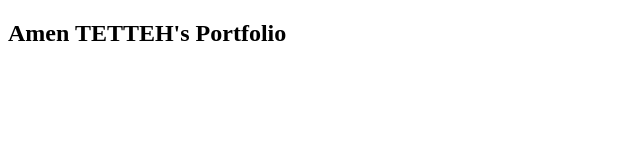
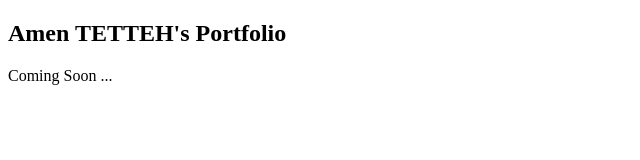
Before and after one commit to amentetteh/amen.tetteh.github.io, a plain HTML site: page index.html in a window 1280 px wide. Shown: the whole page, without its empty margins (0-640 px from the left). Drawn offline with Linux system fonts and the light colour scheme.

Commit message:
Update index.html

```diff
--- a/index.html
+++ b/index.html
@@ -7,7 +7,7 @@
 <body>
 
 <h2>Amen TETTEH's Portfolio</h2>
-
+<p>Coming Soon ...</p>
 
 </body>
 </html>
```
